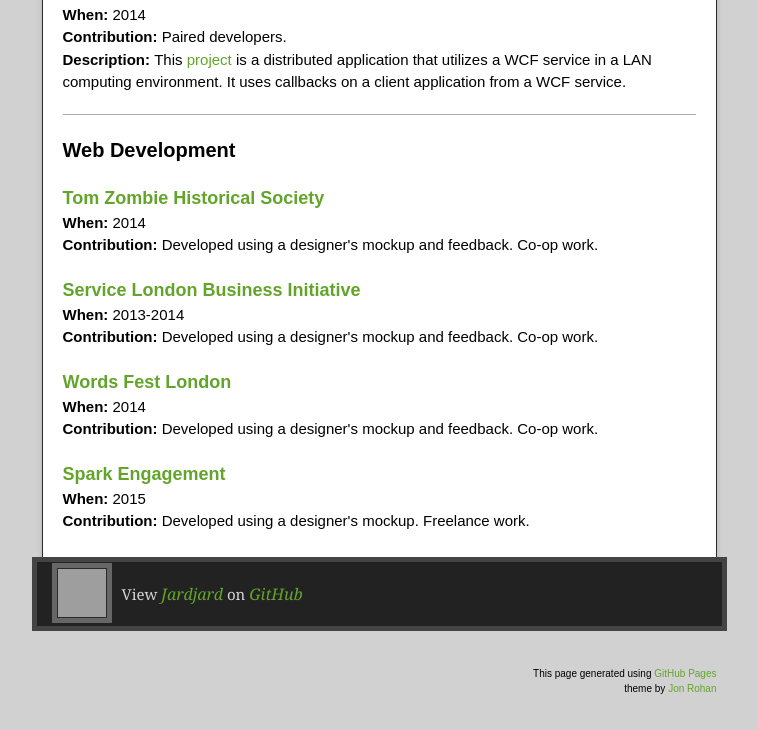
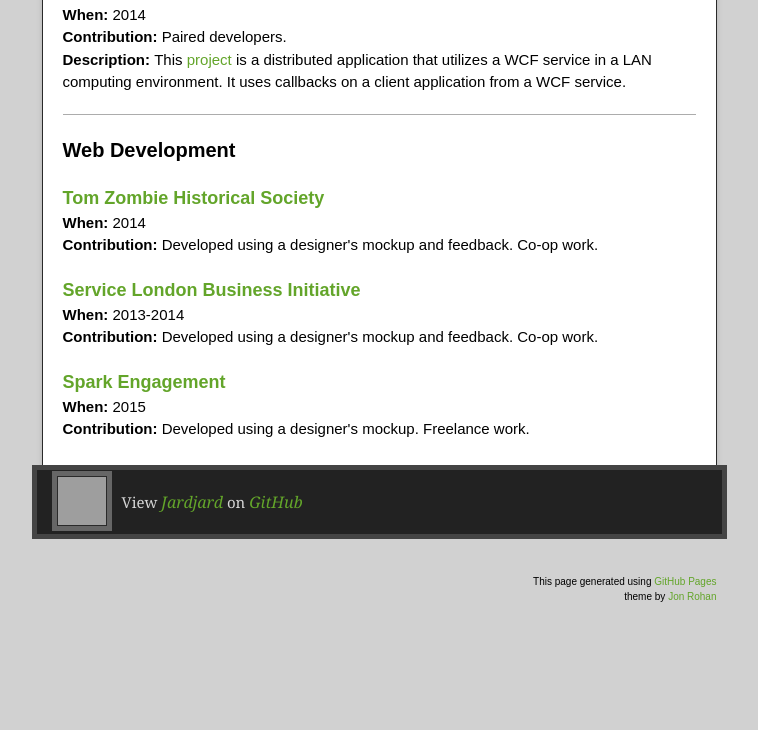
Before and after one commit to Jardjard/jardjard.github.io, a plain HTML site: page index.html in a window 1280 px wide. Shown: the part 3403-4133 px from the top of the page, without its empty margins (261-1019 px from the left). After the commit the page ends 4097 px from the top, so only its background shows below. Drawn offline with nearby package versions, Linux system fonts and the light colour scheme; grey boxes are pictures that could not be loaded.

Commit message:
update
removed a website that no longer resembles what I originally created

```diff
--- a/index.html
+++ b/index.html
@@ -139,10 +139,6 @@
         <p><strong>When: </strong>2013-2014</p>
         <p><strong>Contribution: </strong>Developed using a designer's mockup and feedback. Co-op work.</p>
 
-        <h4><a href="http://wordsfest.ca/">Words Fest London</a></h4>
-        <p><strong>When: </strong>2014</p>
-        <p><strong>Contribution: </strong>Developed using a designer's mockup and feedback. Co-op work.</p>
-
         <h4><a href="http://www.spark-engagement.com/">Spark Engagement</a></h4>
         <p><strong>When: </strong>2015</p>
         <p><strong>Contribution: </strong>Developed using a designer's mockup. Freelance work.</p>
```
